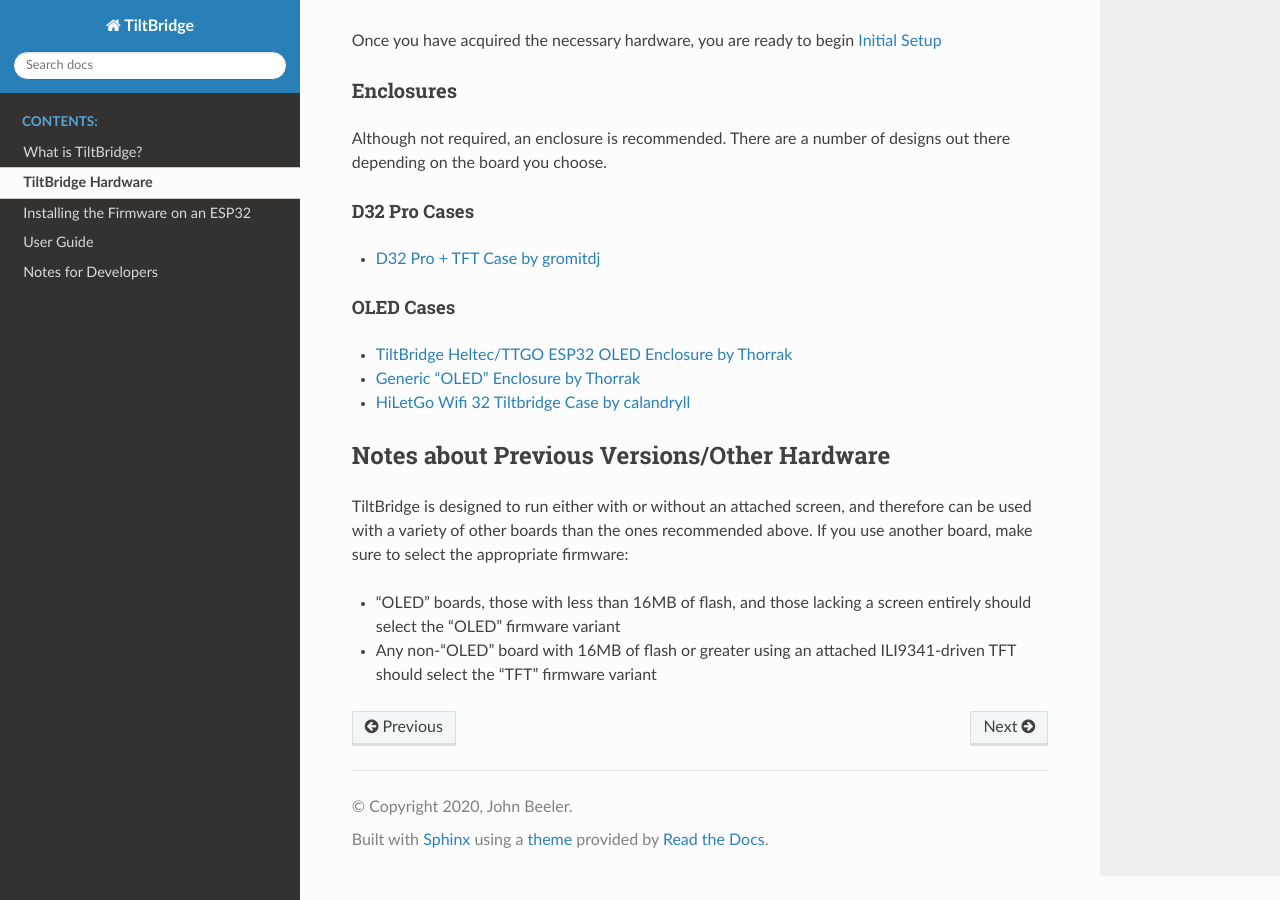
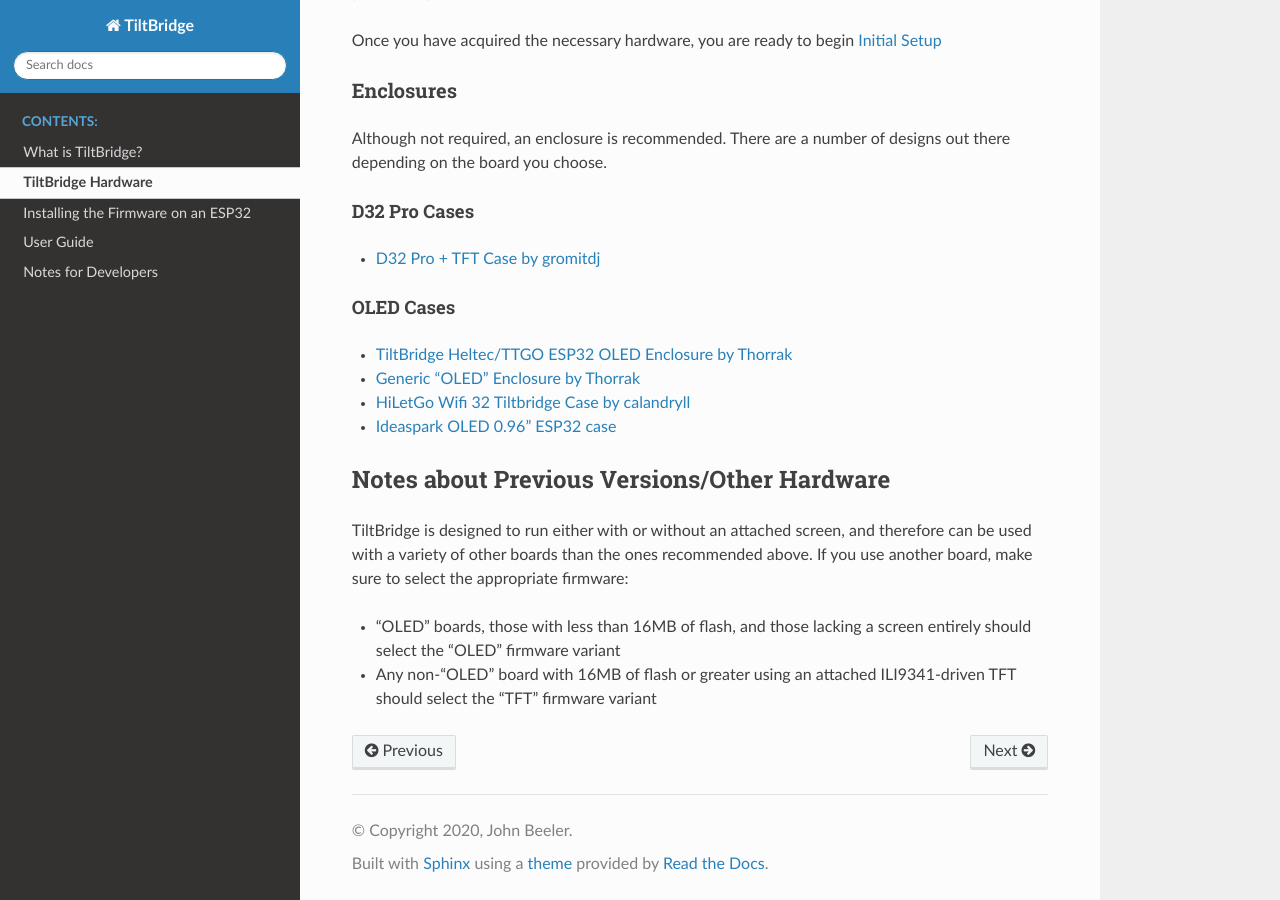
Before and after one commit to thorrak/tiltbridge, a Sphinx documentation site: the page built from docs/source/hardware.rst, in a window 1280 px wide and 900 px high, scrolled down 1619 px. Built offline with Sphinx 7.4.7 and the Read the Docs theme 2.0.0, drawn with Linux system fonts in a browser that asks for light colours.

Commit message:
Add additional case design (Closes #257)

```diff
--- a/docs/source/hardware.rst
+++ b/docs/source/hardware.rst
@@ -82,6 +82,7 @@
 - `TiltBridge Heltec/TTGO ESP32 OLED Enclosure by Thorrak <https://www.thingiverse.com/thing:3515836>`_
 - `Generic "OLED" Enclosure by Thorrak <https://www.thingiverse.com/thing:3604590>`_
 - `HiLetGo Wifi 32 Tiltbridge Case by calandryll <https://www.thingiverse.com/thing:4444391>`_
+- `Ideaspark OLED 0.96" ESP32 case <https://www.printables.com/model/773441-esp32-oled-box>`_
 
 
 
```
